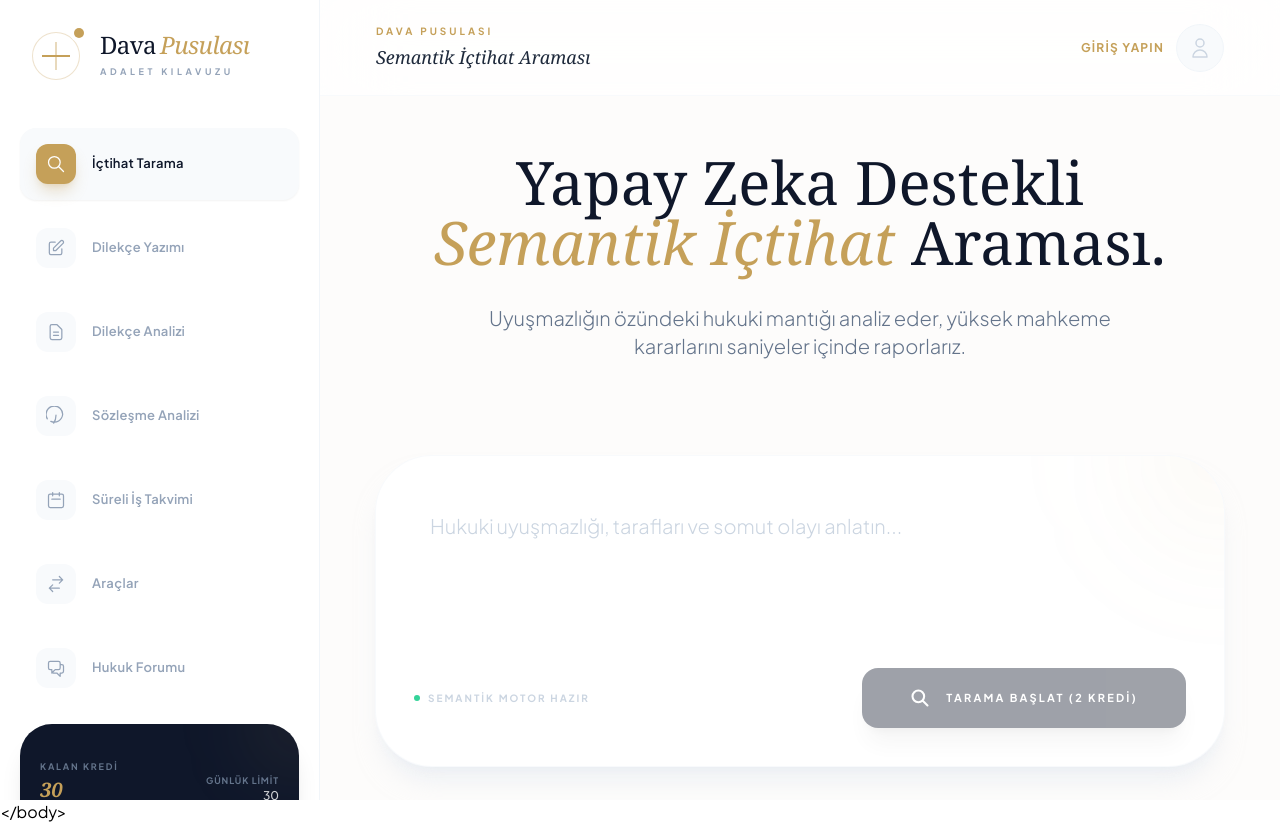
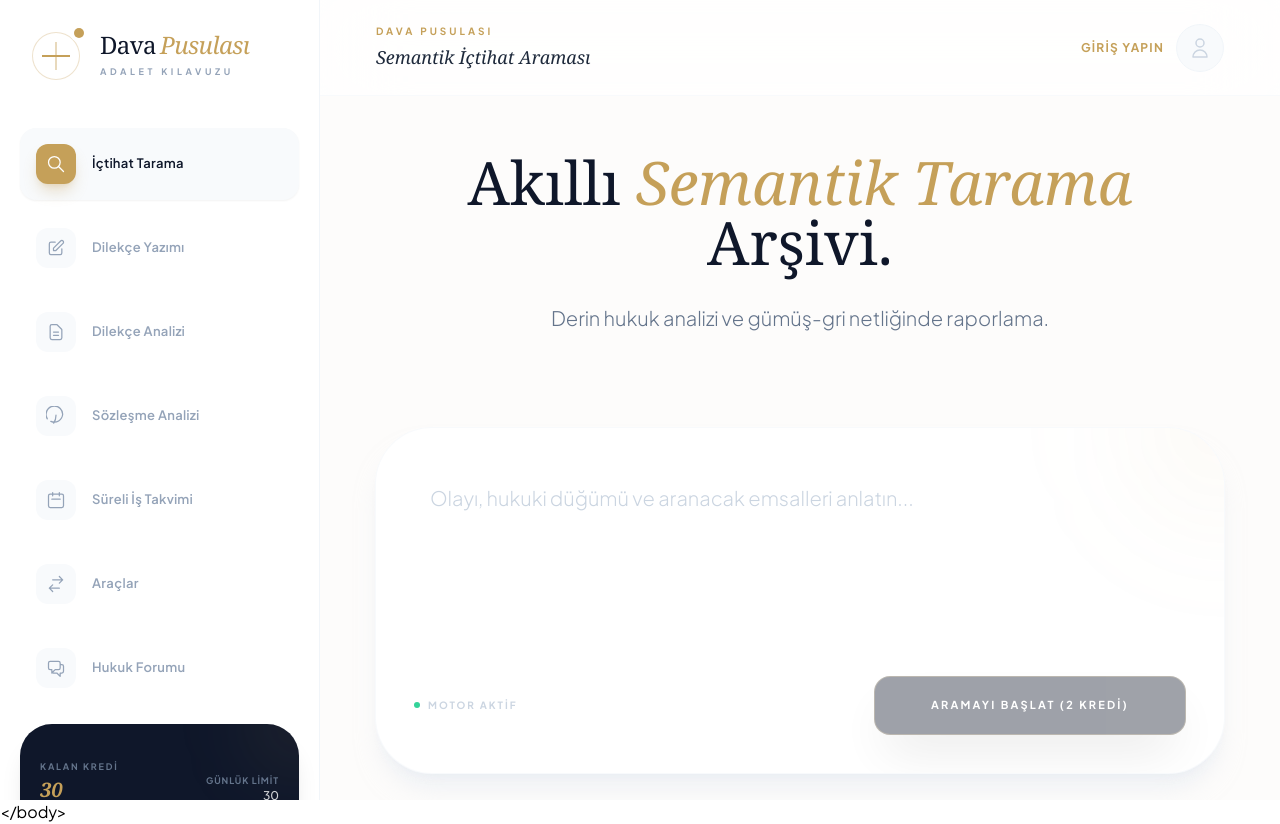
Before and after one commit to avefesavran-ux/dava-pusulasi, a React (Vite) app: page / in a window 1280 px wide. Built offline with nearby package versions, Linux system fonts and the light colour scheme.

Commit message:
Update SearchComponent.tsx

```diff
--- a/components/SearchComponent.tsx
+++ b/components/SearchComponent.tsx
@@ -31,7 +31,7 @@ const SearchComponent: React.FC<SearchComponentProps> = ({ deductCredit, credits
       setReport(data);
       deductCredit(2);
     } catch (err) {
-      setError('İçtihat araması sırasında bir hata oluştu. Lütfen sorgunuzu detaylandırarak tekrar deneyin.');
+      setError('İçtihat araması sırasında bir hata oluştu.');
     } finally {
       setLoading(false);
     }
@@ -39,10 +39,7 @@ const SearchComponent: React.FC<SearchComponentProps> = ({ deductCredit, credits
 
   const copyToClipboard = (text?: string) => {
     const content = text || report;
-    if (!content || content.trim() === '') {
-      alert('Kopyalanacak bir içerik bulunmuyor.');
-      return;
-    }
+    if (!content || content.trim() === '') return;
     navigator.clipboard.writeText(String(content))
       .then(() => alert('İçerik panoya kopyalandı.'))
       .catch(() => alert('Kopyalama sırasında bir hata oluştu.'));
@@ -53,7 +50,7 @@ const SearchComponent: React.FC<SearchComponentProps> = ({ deductCredit, credits
     const parts = text.split(/("[^"]*")/g);
     return parts.map((part, i) => {
       if (part.startsWith('"') && part.endsWith('"')) {
-        return <i key={i} className="text-slate-900">{part}</i>;
+        return <i key={i} className="text-slate-900 dark:text-luxury-silver font-medium border-b border-[#C5A059]/20">{part}</i>;
       }
       return <span key={i}>{part}</span>;
     });
@@ -81,14 +78,13 @@ const SearchComponent: React.FC<SearchComponentProps> = ({ deductCredit, credits
 
     return sections.map((section, idx) => {
       if (section.title === 'EMSAL KARAR ANALİZLERİ') {
-        // Her kararı "MAHKEME:" ile ayırıyoruz, böylece tüm bilgiler aynı kartta kalır.
         const decisions = section.content.split(/(?=MAHKEME:)/).filter(d => d.trim().length > 10);
         return (
           <div key={idx} className="space-y-12 reveal">
-            <h3 className="text-2xl font-serif font-black text-slate-900 tracking-wider uppercase border-l-4 border-[#C5A059] pl-6">
-              Bulgular ve Emsaller
+            <h3 className="text-2xl font-serif font-black text-slate-900 dark:text-luxury-silver tracking-wider uppercase border-l-4 border-[#C5A059] pl-6 transition-colors">
+              Emsal İlamlar
             </h3>
-            <div className="grid grid-cols-1 gap-10">
+            <div className="grid grid-cols-1 gap-12">
               {decisions.map((decision, dIdx) => {
                 const lines = decision.split('\n').map(l => l.trim()).filter(l => l);
                 let mahkeme = '', esas = '', tarih = '', ozet = '';
@@ -101,36 +97,36 @@ const SearchComponent: React.FC<SearchComponentProps> = ({ deductCredit, credits
                 });
 
                 return (
-                  <div key={dIdx} className="luxury-card p-12 lg:p-14 rounded-[3.5rem] bg-white border border-[#C5A059]/10 shadow-xl relative overflow-hidden group">
+                  <div key={dIdx} className="luxury-card p-12 lg:p-14 rounded-[3.5rem] bg-white dark:bg-[#080C14] border border-[#C5A059]/15 shadow-xl relative overflow-hidden group transition-all duration-700">
                     <div className="absolute top-0 right-0 w-40 h-40 bg-[#C5A059]/5 rounded-full -mr-20 -mt-20 blur-3xl group-hover:bg-[#C5A059]/10 transition-all duration-700"></div>
 
                     <div className="relative z-10 space-y-8">
-                      <div className="grid grid-cols-1 md:grid-cols-2 lg:grid-cols-3 gap-6">
+                      <div className="grid grid-cols-1 md:grid-cols-2 lg:grid-cols-3 gap-8">
                         <div className="space-y-1">
-                          <span className="text-[10px] font-black uppercase tracking-[0.2em] text-[#C5A059]">MAHKEME / DAİRE</span>
-                          <p className="text-sm font-bold text-slate-900 uppercase">{mahkeme || 'Belirtilmedi'}</p>
+                          <span className="text-[10px] font-black uppercase tracking-[0.2em] text-[#C5A059]">Makam</span>
+                          <p className="text-sm font-bold text-slate-900 dark:text-luxury-silver uppercase">{mahkeme || 'Yargıtay İlgili Dairesi'}</p>
                         </div>
                         <div className="space-y-1">
-                          <span className="text-[10px] font-black uppercase tracking-[0.2em] text-[#C5A059]">ESAS / KARAR NO</span>
-                          <p className="text-sm font-bold text-slate-900">{esas || 'Belirtilmedi'}</p>
+                          <span className="text-[10px] font-black uppercase tracking-[0.2em] text-[#C5A059]">Dosya No</span>
+                          <p className="text-sm font-bold text-slate-900 dark:text-luxury-silver">{esas || 'Emsal Veri'}</p>
                         </div>
                         <div className="space-y-1">
-                          <span className="text-[10px] font-black uppercase tracking-[0.2em] text-[#C5A059]">KARAR TARİHİ</span>
-                          <p className="text-sm font-bold text-slate-900">{tarih || 'Belirtilmedi'}</p>
+                          <span className="text-[10px] font-black uppercase tracking-[0.2em] text-[#C5A059]">İlam Tarihi</span>
+                          <p className="text-sm font-bold text-slate-900 dark:text-luxury-silver">{tarih || 'Güncel'}</p>
                         </div>
                       </div>
 
-                      <div className="pt-8 border-t border-slate-50">
+                      <div className="pt-8 border-t border-slate-50 dark:border-slate-800/60">
                         <div className="flex justify-between items-center mb-6">
-                          <span className="text-[10px] font-black uppercase tracking-[0.2em] text-[#C5A059]">İÇTİHAT ÖZETİ VE HUKUKİ GEREKÇE</span>
+                          <span className="text-[10px] font-black uppercase tracking-[0.2em] text-[#C5A059]">Karar Gerekçesi</span>
                           <button
                             onClick={() => copyToClipboard(ozet)}
-                            className="text-[9px] font-black uppercase tracking-widest text-slate-400 hover:text-[#C5A059] transition-colors"
+                            className="text-[9px] font-black uppercase tracking-widest text-slate-400 dark:text-luxury-steel hover:text-[#C5A059] transition-colors"
                           >
-                            Dilekçeye Kopyala
+                            Metne Aktar
                           </button>
                         </div>
-                        <p className="font-serif text-xl lg:text-2xl text-slate-800 leading-relaxed text-justify">
+                        <p className="font-serif text-xl lg:text-2xl text-slate-800 dark:text-luxury-silver leading-[1.8] text-justify font-light">
                           {formatTextWithItalics(ozet.trim())}
                         </p>
                       </div>
@@ -145,11 +141,11 @@ const SearchComponent: React.FC<SearchComponentProps> = ({ deductCredit, credits
 
       return (
         <div key={idx} className="space-y-8 reveal">
-          <h3 className="text-2xl font-serif font-black text-slate-900 tracking-wider uppercase border-l-4 border-[#C5A059] pl-6">
+          <h3 className="text-2xl font-serif font-black text-slate-900 dark:text-luxury-silver tracking-wider uppercase border-l-4 border-[#C5A059] pl-6 transition-colors">
             {section.title}
           </h3>
-          <div className="luxury-card p-12 lg:p-16 rounded-[4rem] bg-[#FDFCFB]/50 border border-slate-100/50">
-            <div className="text-lg lg:text-xl text-slate-700 font-light leading-[2.1] whitespace-pre-wrap text-justify selection:bg-[#C5A059]/20">
+          <div className="luxury-card p-12 lg:p-16 rounded-[4rem] bg-[#FDFCFB]/50 dark:bg-[#080C14] border border-slate-100/50 dark:border-slate-800 transition-colors">
+            <div className="text-lg lg:text-xl text-slate-700 dark:text-luxury-silver font-light leading-[2.1] whitespace-pre-wrap text-justify selection:bg-[#C5A059]/20">
               {formatTextWithItalics(section.content)}
             </div>
           </div>
@@ -160,97 +156,64 @@ const SearchComponent: React.FC<SearchComponentProps> = ({ deductCredit, credits
 
   return (
     <div className="space-y-24 reveal pb-32">
-      {/* Header Section */}
       <div className="text-center max-w-4xl mx-auto px-4">
-        <h2 className="text-5xl lg:text-6xl font-serif font-light text-slate-900 mb-8 leading-tight">
-          Yapay Zeka Destekli <span className="italic text-[#C5A059]">Semantik İçtihat</span> Araması.
+        <h2 className="text-5xl lg:text-6xl font-serif font-light text-slate-900 dark:text-luxury-silver mb-8 leading-tight transition-colors duration-700">
+          Akıllı <span className="italic text-[#C5A059]">Semantik Tarama</span> Arşivi.
         </h2>
-        <p className="text-lg lg:text-xl text-slate-500 font-light leading-relaxed max-w-2xl mx-auto">
-          Uyuşmazlığın özündeki hukuki mantığı analiz eder, yüksek mahkeme kararlarını saniyeler içinde raporlarız.
+        <p className="text-lg lg:text-xl text-slate-500 dark:text-luxury-steel font-light max-w-2xl mx-auto">
+          Derin hukuk analizi ve gümüş-gri netliğinde raporlama.
         </p>
       </div>
 
-      {/* Interface Area */}
       <div className="max-w-6xl mx-auto">
-        <div className="luxury-card rounded-[3.5rem] p-1.5 bg-white shadow-xl shadow-slate-200/50 hover:shadow-2xl hover:shadow-[#C5A059]/5 transition-all duration-700 ring-1 ring-slate-50 relative overflow-hidden mb-12">
-          <div className="absolute top-0 right-0 w-48 h-48 bg-[#C5A059]/5 rounded-full -mr-24 -mt-24 blur-3xl" aria-hidden="true"></div>
+        <div className="luxury-card rounded-[3.5rem] p-1.5 bg-white dark:bg-[#080C14] shadow-xl shadow-slate-200/50 dark:shadow-none transition-all duration-700 ring-1 ring-slate-50 dark:ring-slate-800 relative overflow-hidden mb-12">
+          <div className="absolute top-0 right-0 w-48 h-48 bg-[#C5A059]/5 rounded-full -mr-24 -mt-24 blur-3xl"></div>
           <form onSubmit={handleSearch} className="relative z-10">
             <textarea
               value={query}
               onChange={(e) => setQuery(e.target.value)}
-              placeholder="Hukuki uyuşmazlığı, tarafları ve somut olayı anlatın..."
-              className="w-full p-12 pr-12 rounded-[3.3rem] bg-transparent focus:outline-none min-h-[200px] text-xl font-light placeholder:text-slate-300 transition-all border-none resize-none leading-relaxed"
+              placeholder="Olayı, hukuki düğümü ve aranacak emsalleri anlatın..."
+              className="w-full p-12 pr-12 rounded-[3.3rem] bg-transparent dark:bg-[#0B162E] focus:outline-none min-h-[220px] text-xl font-light placeholder:text-slate-300 dark:placeholder:text-slate-700 transition-all border-none resize-none leading-relaxed text-slate-900 dark:text-luxury-silver"
             />
-            <div className="p-8 pt-0 flex justify-between items-center">
+            <div className="p-8 pt-0 flex justify-between items-center mt-4">
                <div className="flex gap-4">
-                  <span className="flex items-center gap-2 text-[10px] uppercase font-black text-slate-300 tracking-[0.2em]">
+                  <span className="flex items-center gap-2 text-[10px] uppercase font-black text-slate-300 dark:text-luxury-steel tracking-[0.2em]">
                     <span className={`w-1.5 h-1.5 rounded-full ${loading ? 'bg-[#C5A059] animate-ping' : 'bg-emerald-400'}`}></span>
-                    {loading ? 'Yargı Arşivi Taranıyor...' : 'Semantik Motor Hazır'}
+                    {loading ? 'Yargıtay Arşivi Taranıyor...' : 'Motor Aktif'}
                   </span>
                </div>
                <button
                  type="submit"
                  disabled={loading || !query.trim()}
-                 className="px-12 py-5 bg-slate-900 text-white font-black rounded-2xl shadow-xl hover:bg-[#C5A059] transition-all duration-500 disabled:opacity-40 flex items-center justify-center gap-4 text-[11px] tracking-[0.2em] uppercase active:scale-95"
+                 className="px-14 py-5 bg-slate-900 dark:bg-luxury-navy text-white border border-[#C5A059]/40 font-black rounded-2xl shadow-2xl hover:bg-[#C5A059] transition-all duration-500 disabled:opacity-40 text-[11px] tracking-[0.2em] uppercase active:scale-95"
                >
-                 {loading ? (
-                    <svg className="animate-spin h-5 w-5" viewBox="0 0 24 24"><circle className="opacity-25" cx="12" cy="12" r="10" stroke="currentColor" strokeWidth="4" fill="none"></circle><path className="opacity-75" fill="currentColor" d="M4 12a8 8 0 018-8V0C5.373 0 0 5.373 0 12h4zm2 5.291A7.962 7.962 0 014 12H0c0 3.042 1.135 5.824 3 7.938l3-2.647z"></path></svg>
-                 ) : (
-                    <svg className="w-5 h-5" fill="none" stroke="currentColor" viewBox="0 0 24 24"><path strokeLinecap="round" strokeLinejoin="round" strokeWidth="2.5" d="M21 21l-6-6m2-5a7 7 0 11-14 0 7 7 0 0114 0z" /></svg>
-                 )}
-                 <span>Tarama Başlat (2 Kredi)</span>
+                 <span>Aramayı Başlat (2 Kredi)</span>
                </button>
             </div>
           </form>
         </div>
 
-        {error && (
-          <div className="p-6 bg-red-50 text-red-800 rounded-3xl border border-red-100/50 text-sm text-center mb-12 animate-pulse">
-            {error}
-          </div>
-        )}
-
-        {/* Structured Report Result Section */}
         {report && (
-          <div className="space-y-24 reveal mt-12">
-            <div className="flex items-center justify-between px-8 border-b border-slate-100 pb-10">
-              <h3 className="text-[11px] uppercase tracking-[0.6em] font-black text-slate-900">Semantik İçtihat Analiz Raporu</h3>
+          <div className="space-y-24 reveal mt-12 transition-colors duration-700">
+            <div className="flex items-center justify-between px-8 border-b border-slate-100 dark:border-slate-800 pb-10">
+              <h3 className="text-[11px] uppercase tracking-[0.6em] font-black text-slate-900 dark:text-luxury-steel">Sorgu Analiz Raporu</h3>
               <button
                 onClick={() => copyToClipboard()}
-                className="flex items-center gap-3 text-[10px] uppercase font-bold text-[#C5A059] hover:text-slate-900 transition-colors tracking-widest"
+                className="flex items-center gap-3 text-[10px] uppercase font-bold text-[#C5A059] hover:text-slate-900 dark:hover:text-luxury-silver transition-colors tracking-widest"
               >
-                <svg className="w-4 h-4" fill="none" stroke="currentColor" viewBox="0 0 24 24"><path strokeLinecap="round" strokeLinejoin="round" strokeWidth="2" d="M8 5H6a2 2 0 00-2 2v12a2 2 0 002 2h10a2 2 0 002-2v-1M8 5a2 2 0 002 2h2a2 2 0 002-2M8 5a2 2 0 012-2h2a2 2 0 012 2" /></svg>
-                Tam Raporu Kopyala
+                Raporu Kopyala
               </button>
             </div>
-
             <div className="space-y-24">
               {renderedReport}
-            </div>
-
-            <div className="pt-20 border-t border-slate-50 text-center">
-              <p className="text-[10px] text-slate-400 font-light italic max-w-lg mx-auto leading-relaxed">
-                ⚠️ Bu mütalaa yapay zeka tarafından derlenmiştir. Karar numaralarını Yargıtay Bilgi İşlem sistemi üzerinden teyit etmeniz tavsiye edilir.
-              </p>
             </div>
           </div>
         )}
 
-        {/* Loading State Overlay */}
         {loading && (
-          <div className="text-center py-24 animate-pulse">
-            <div className="w-20 h-20 border-[3px] border-[#C5A059] border-t-transparent rounded-full mx-auto mb-10 animate-spin"></div>
-            <p className="font-serif italic text-3xl text-slate-400">Yargı arşivi taranıyor, emsaller analiz ediliyor...</p>
-          </div>
-        )}
-
-        {/* Placeholder / Empty State */}
-        {!report && !loading && (
-          <div className="text-center py-32 opacity-20">
-            <div className="w-24 h-24 border border-slate-200 rounded-full flex items-center justify-center mx-auto mb-10">
-              <svg className="w-10 h-10 text-slate-300" fill="none" stroke="currentColor" viewBox="0 0 24 24"><path strokeLinecap="round" strokeLinejoin="round" strokeWidth="1" d="M12 6.253v13m0-13C10.832 5.477 9.246 5 7.5 5S4.168 5.477 3 6.253v13C4.168 18.477 5.754 18 7.5 18s3.332.477 4.5 1.253m0-13C13.168 5.477 14.754 5 16.5 5c1.747 0 3.332.477 4.5 1.253v13C19.832 18.477 18.247 18 16.5 18c-1.746 0-3.332.477-4.5 1.253" /></svg>
-            </div>
-            <p className="font-serif italic text-3xl text-slate-400">Semantik asistanınız bir uyuşmazlık tanımı bekliyor...</p>
+          <div className="text-center py-24">
+            <div className="w-16 h-16 border-[3px] border-[#C5A059] border-t-transparent rounded-full mx-auto mb-10 animate-spin"></div>
+            <p className="font-serif italic text-3xl text-slate-400 dark:text-luxury-steel">Derin içtihat taraması yürütülüyor...</p>
           </div>
         )}
       </div>
```
